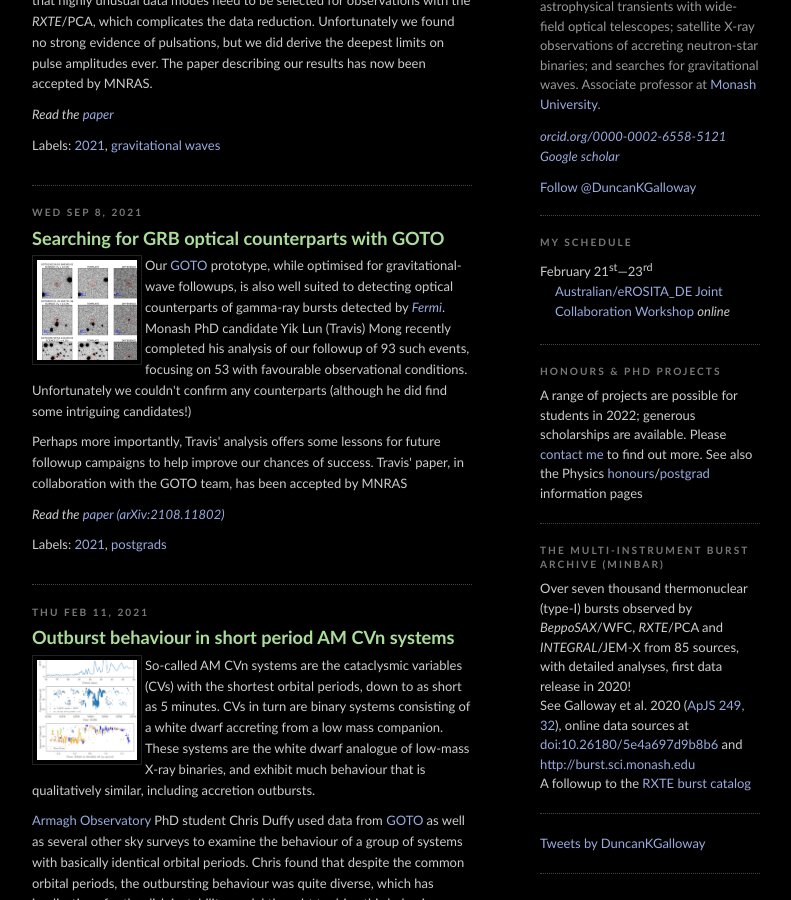
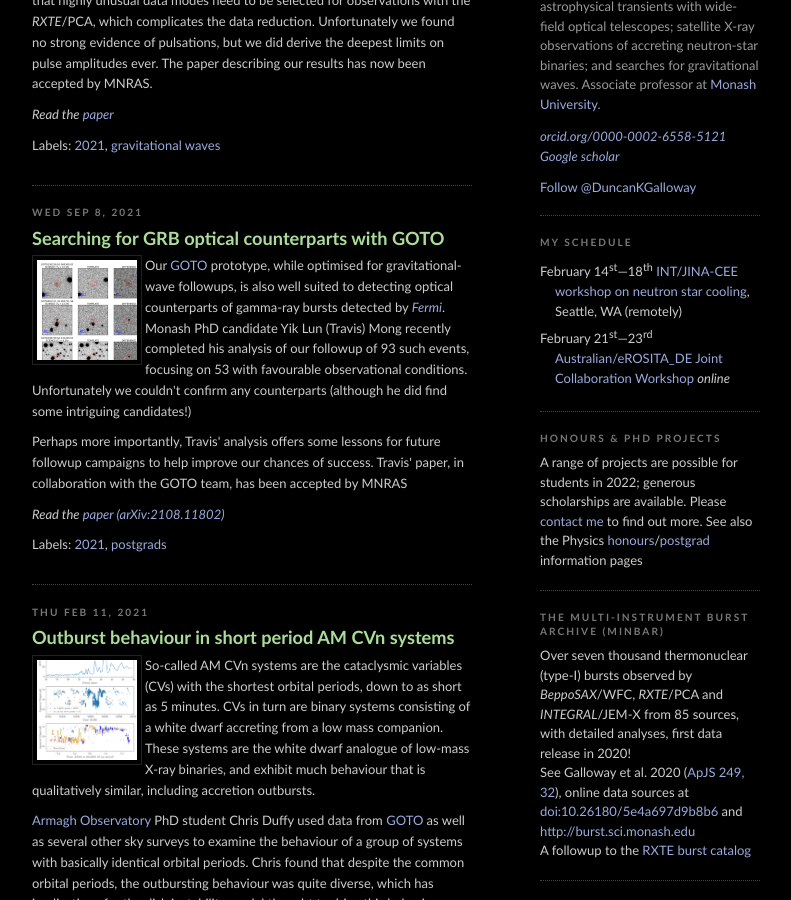
Before and after one commit to outs1der/outs1der.github.io, a Jekyll site: the page built from index.md, in a window 1280 px wide and 900 px high, scrolled down 483 px. Shown: the whole window, without its empty margins (50-841 px from the left). Built offline with Jekyll 4.4.1, drawn with Linux system fonts in a browser that asks for light colours; our own code applies the rules of GitHub Pages for plain Markdown files; comment, search, counter and statistics services are not loaded.

Commit message:
Updated schedule with INT workshop

```diff
--- a/_includes/schedule.html
+++ b/_includes/schedule.html
@@ -1,6 +1,9 @@
 <!-- schedule to be displayed in the page sidebar -->
 <ul>
 
+  <li>February 14<sup>st</sup>&mdash;18<sup>th</sup>
+    <a href="https://indico.frib.msu.edu/event/51">INT/JINA-CEE workshop
+on neutron star cooling</a>, Seattle, WA (remotely)</li>
   <li>February 21<sup>st</sup>&mdash;23<sup>rd</sup> <a
 href="https://astronomyaustralia.org.au/event/2022-australia-erosita_de-joint-collaboration-workshop">Australian/eROSITA_DE
 Joint Collaboration Workshop</a> <em>online</em></li>
```
